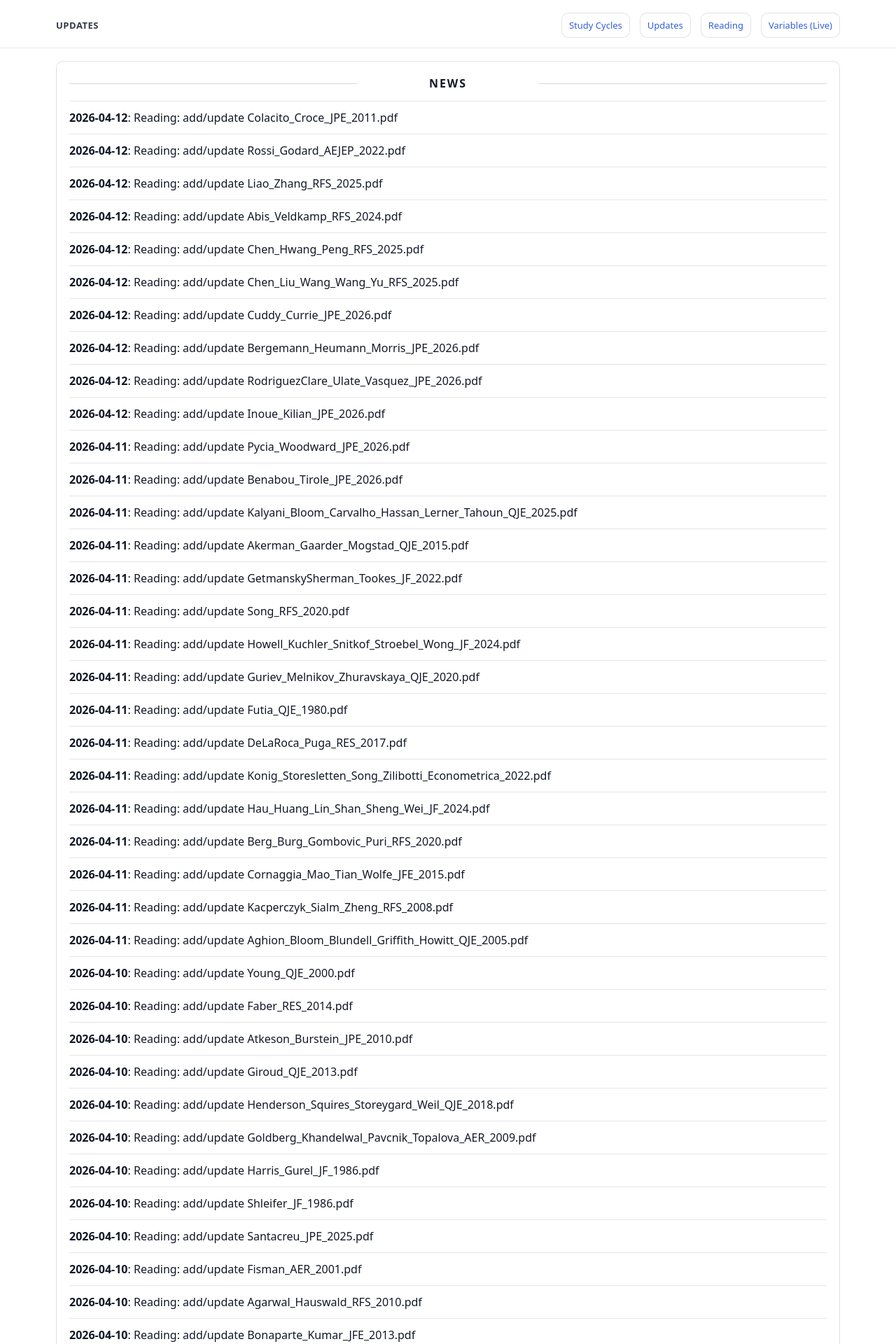
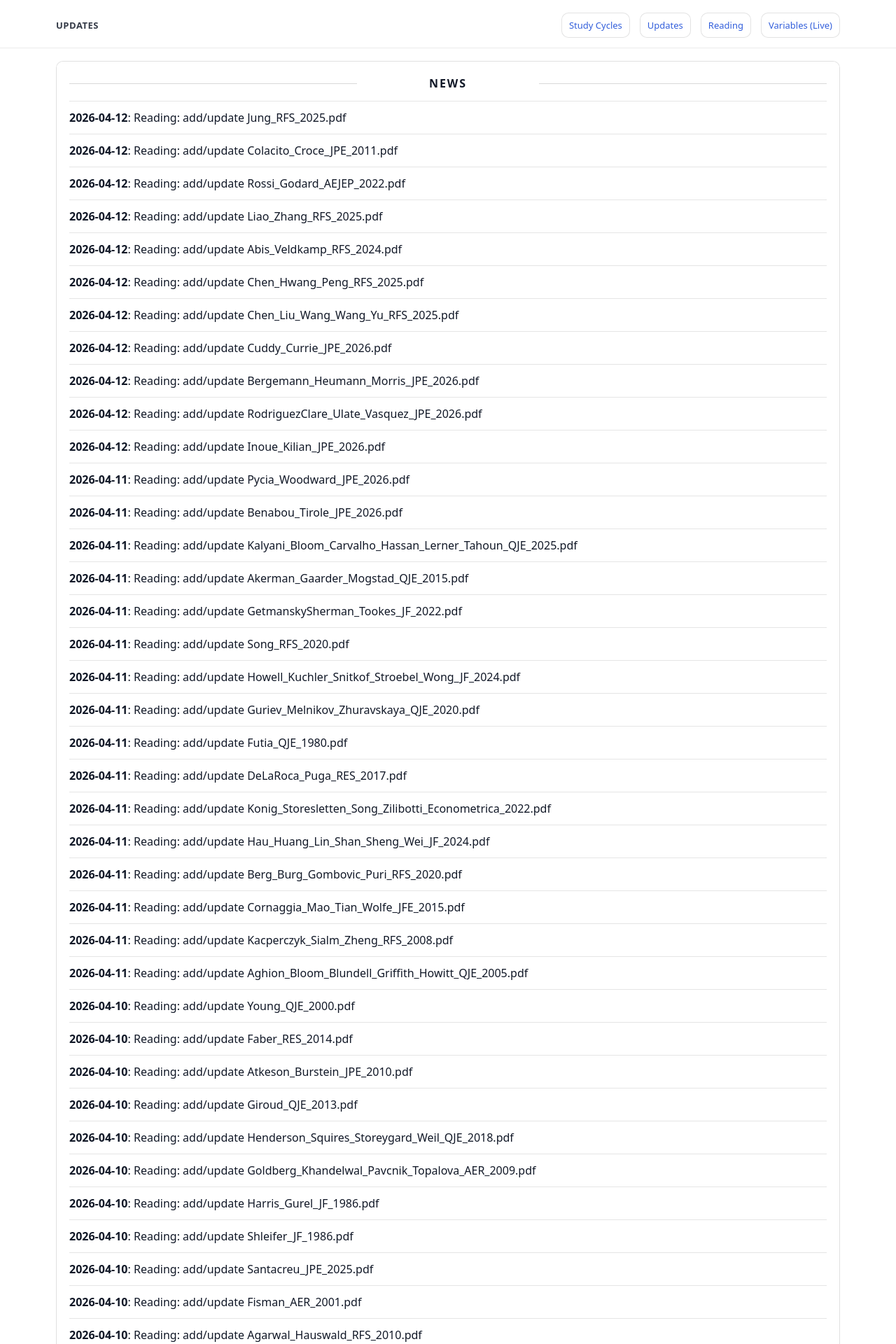
Before and after one commit to yaxinzn/study-archive, a Jekyll site: the page built from updates/index.md, in a window 1280 px wide. Shown: the top 1920 px of the page at 70% size. Built offline with Jekyll 4.4.1, drawn with Linux system fonts in a browser that asks for light colours; some of the changed text lies outside the part shown.

Commit message:
chore: update NEWS feed

```diff
--- a/_data/news.yml
+++ b/_data/news.yml
@@ -1,4 +1,7 @@
 # Auto-generated update history (sorted newest -> oldest). Do not edit manually.
+- ts: "1775989951"
+  date: "2026-04-12"
+  title: "Reading: add/update Jung_RFS_2025.pdf"
 - ts: "1775988090"
   date: "2026-04-12"
   title: "Reading: add/update Colacito_Croce_JPE_2011.pdf"
```
